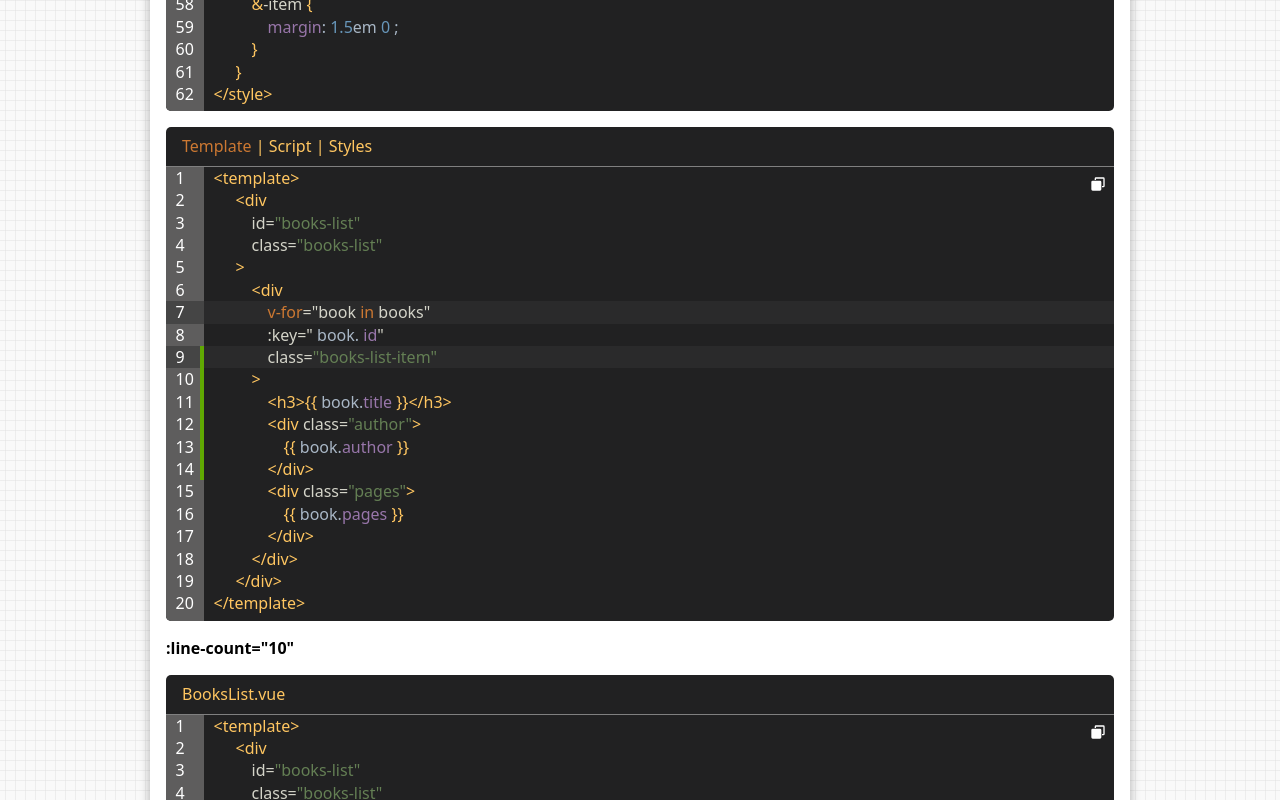
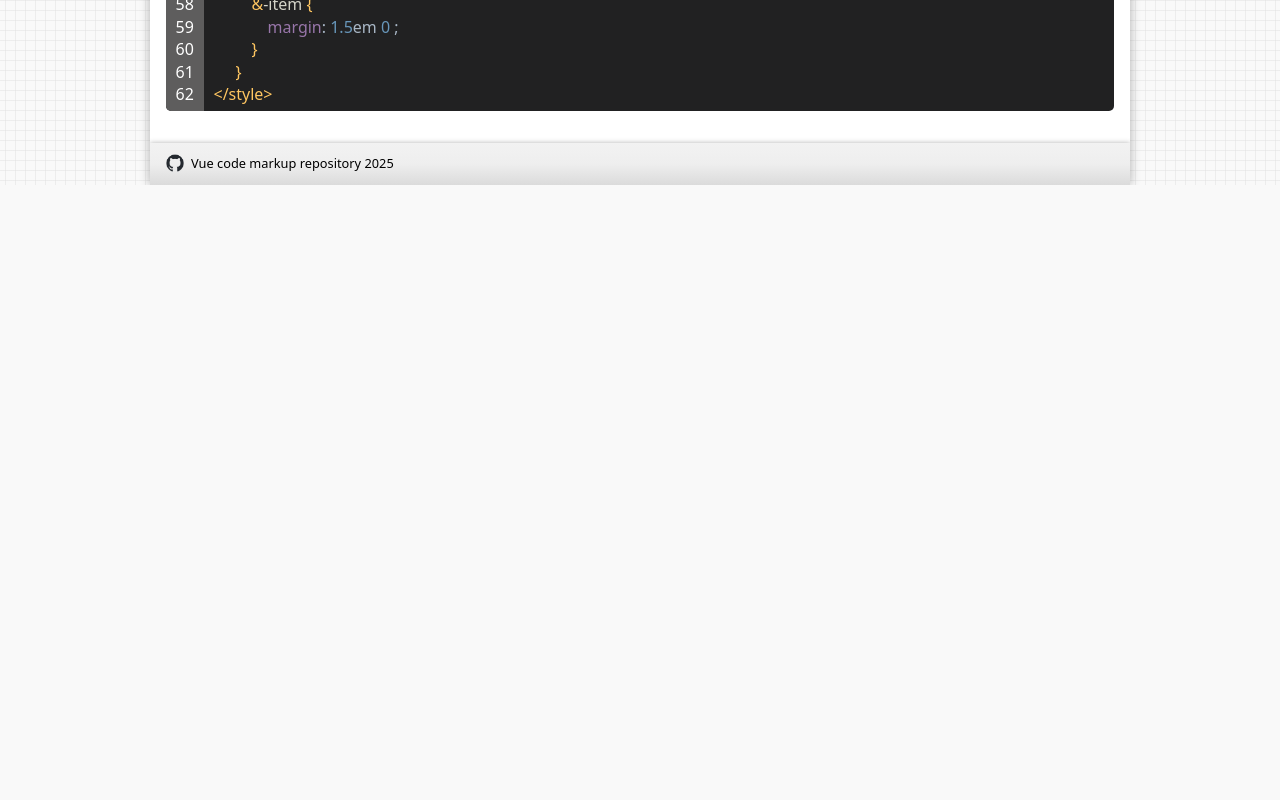
Before and after one commit to maksimkaJCHK/vue-code-markup, a Vue app: page / in a window 1280 px wide. Shown: the part 1640-2440 px from the top of the page. After the commit the page ends 1825 px from the top, so only its background shows below. Built offline with nearby package versions, Linux system fonts and the light colour scheme.

Commit message:
Не много поправил документацию

```diff
--- a/src/components/MainContent.vue
+++ b/src/components/MainContent.vue
@@ -15,6 +15,8 @@
       <p>
         Давайте для начала я покажу, что можно делать при помощи моего плагина.
       </p>
+
+      <books-list lang="ru" />
     </template>
 
     <template v-else>
@@ -25,12 +27,13 @@
       <p>
         First, let me show you what you can do with my plugin.
       </p>
+
+      <books-list />
     </template>
 
-    <books-list lang="ru" />
-    <tab-books-list lang="ru" />
+    <!-- <tab-books-list lang="ru" />
     <books-line-count lang="ru" />
-    <books-style-height lang="ru" />
+    <books-style-height lang="ru" /> -->
   </main>
 </template>
 
--- a/src/components/code-examples/BooksList.vue
+++ b/src/components/code-examples/BooksList.vue
@@ -319,7 +319,7 @@
       type: String,
       default: 'en',
       validator(value) {
-        return ['ru', 'en'].includes(value)
+        return ['ru', 'en'].includes(value);
       }
     }
   });
--- a/src/components/code-examples/tab/TabBooksList.vue
+++ b/src/components/code-examples/tab/TabBooksList.vue
@@ -25,7 +25,7 @@
     </template>
 
     <template #default>
-      <component :is="rComponent" :lang="props.lang" />
+      <component :is="rComponent" />
     </template>
   </code-markup>
 </template>
```
